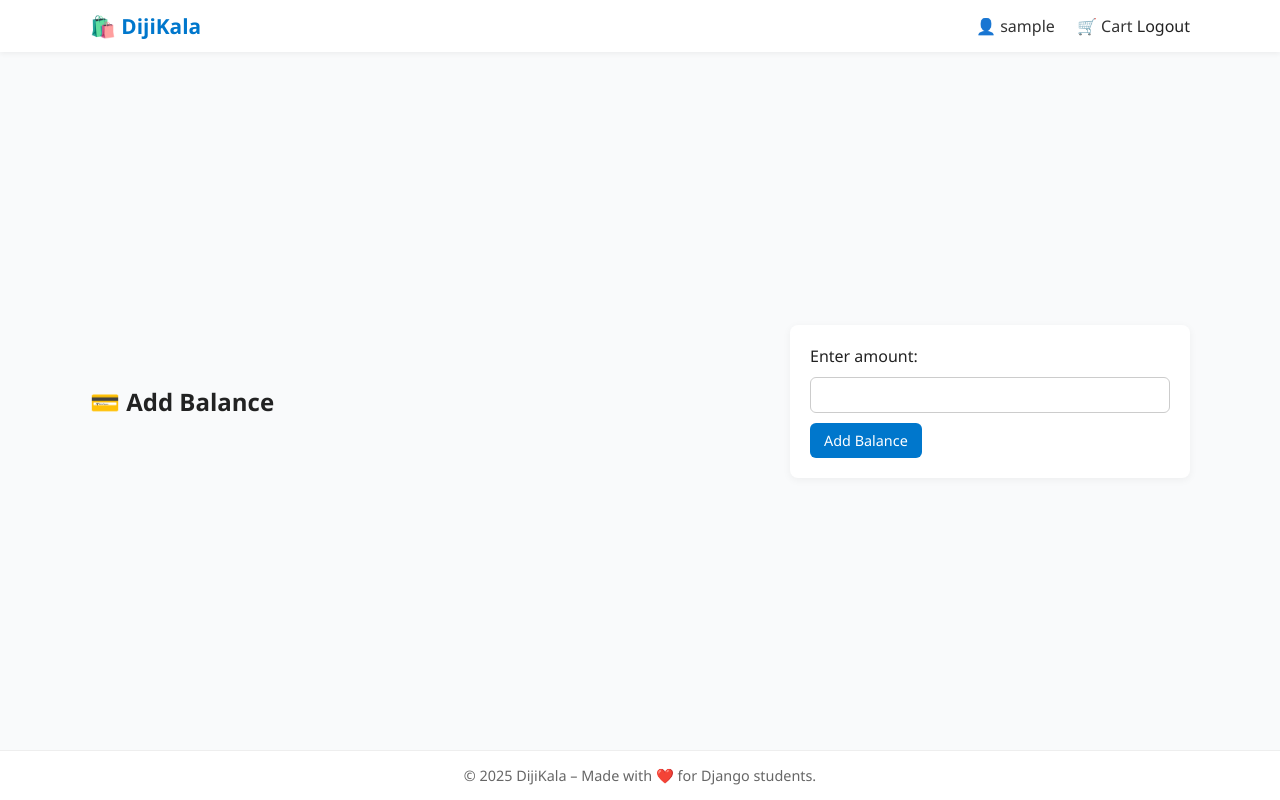
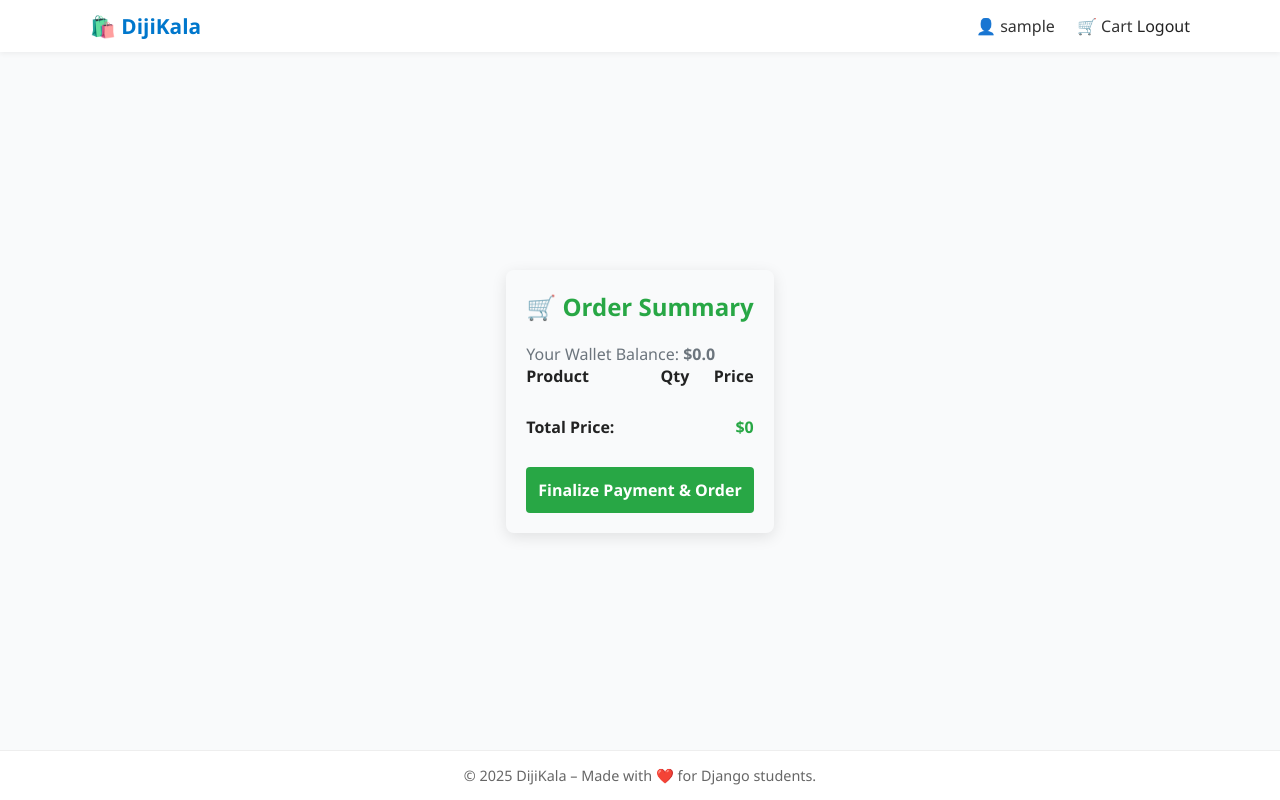
Before and after one commit to ZahraAghaeii/DijiKala, a Django app: page /payment/ in a window 1280 px wide. Run offline with Django 5.2, Linux system fonts and the light colour scheme; the visitor is signed in with stand-in values (Sample User, id 1); data comes from the database, SQL or seed files in the repository; data that the repository does not hold is empty.

Commit message:
feat: upgrade payment template to display order summary when balance is sufficient

```diff
--- a/DijiKala/urls.py
+++ b/DijiKala/urls.py
@@ -34,7 +34,8 @@ urlpatterns = [
     path('cart/', cart_view, name='cart'),
     path('cart/add/<int:product_id>/', add_to_cart_view, name='add_to_cart'),
     path('cart/remove/<int:item_id>/', remove_from_cart_view, name='remove_from_cart'),
-    path('payment/', payment_view, name='checkout'),  # نام آدرس را به checkout تغییر دادیم
+    path('payment/', payment_view, name='checkout'), # نام آدرس را به checkout تغییر دادیم
+    path('payment/process/', payment_view, name='payment'),
 
     # مسیرهای احراز هویت و ساخت فروشگاه برای هماهنگی با ناوبری base.html
     path('signup/', signup_view, name='signup'),
--- a/marketplace/views.py
+++ b/marketplace/views.py
@@ -3,6 +3,7 @@ from .models import Product, Store, CartItem, CustomerProfile
 from django.contrib.auth.decorators import login_required
 from django.contrib.auth.forms import UserCreationForm
 from django.contrib.auth import login
+from decimal import Decimal
 
 def home_view(request):
     # گرفتن همه محصولات و مرتب‌سازی بر اساس جدیدترین‌ها
@@ -82,8 +83,28 @@ def remove_from_cart_view(request, item_id):
 
 
 # ۷. صفحه پرداخت آزمایشی
+@login_required
 def payment_view(request):
-    return render(request, 'payment.html')
+    customer, _ = CustomerProfile.objects.get_or_create(user=request.user)
+    cart_items = CartItem.objects.filter(customer=customer)
+    total_price = sum(item.product.price * item.quantity for item in cart_items)
+
+    if request.method == 'POST' and 'amount' in request.POST:
+        # تبدیل ورودی به Decimal به جای float برای هماهنگی با دیتابیس
+        amount_str = request.POST.get('amount', '0')
+        if amount_str:
+            amount = Decimal(amount_str)
+            customer.balance += amount
+            customer.save()
+        return redirect('checkout')
+
+    context = {
+        'customer': customer,
+        'cart_items': cart_items,
+        'total_price': total_price,
+        'sufficient_balance': customer.balance >= total_price
+    }
+    return render(request, 'payment.html', context)
 
 # ویوهای موقت برای احراز هویت و ساخت فروشگاه
 def login_view(request):
--- a/templates/payment.html
+++ b/templates/payment.html
@@ -1,13 +1,56 @@
 {% extends 'base.html' %}
-{% block title %}Payment | DijiKala{% endblock %}
+{% block title %}Payment & Checkout | DijiKala{% endblock %}
 
 {% block content %}
-<h2>💳 Add Balance</h2>
+<div style="max-width: 600px; margin: 30px auto; padding: 20px; box-shadow: 0 4px 15px rgba(0,0,0,0.1); border-radius: 8px;">
 
-<form action="{% url 'payment' %}" method="post" class="payment-form">
-    {% csrf_token %}
-    <label for="amount">Enter amount:</label>
-    <input type="number" name="amount" id="amount" min="1" required>
-    <button type="submit" class="btn">Add Balance</button>
-</form>
+    {% if not sufficient_balance %}
+        <!-- حالت اول: موجودی کافی نیست و باید حساب را شارژ کند -->
+        <h2 style="color: #dc3545; margin-bottom: 20px;">💳 Insufficient Balance</h2>
+        <p style="color: #6c757d;">Your current balance is <strong>${{ customer.balance }}</strong>, but your cart total is <strong>${{ total_price }}</strong>.</p>
+        <p>Please charge your wallet to proceed with the payment:</p>
+
+        <form action="{% url 'payment' %}" method="post" class="payment-form" style="margin-top: 20px;">
+            {% csrf_token %}
+            <div style="margin-bottom: 15px;">
+                <label for="amount" style="display: block; margin-bottom: 5px; font-weight: bold;">Enter amount:</label>
+                <input type="number" name="amount" id="amount" min="1" required style="width: 100%; padding: 10px; border: 1px solid #ccc; border-radius: 4px;">
+            </div>
+            <button type="submit" class="btn" style="width: 100%; padding: 10px; background-color: #007bff; color: white; border: none; border-radius: 4px; cursor: pointer;">Add Balance</button>
+        </form>
+
+    {% else %}
+        <!-- حالت دوم: موجودی کافی است و فاکتور نهایی را نشان می‌دهد -->
+        <h2 style="color: #28a745; margin-bottom: 20px;">🛒 Order Summary</h2>
+        <p style="color: #6c757d;">Your Wallet Balance: <strong>${{ customer.balance }}</strong></p>
+
+        <table style="width: 100%; border-collapse: collapse; margin-bottom: 20px;">
+            <thead>
+                <tr style="border-bottom: 20px solid transparent;">
+                    <th style="text-align: left;">Product</th>
+                    <th style="text-align: center;">Qty</th>
+                    <th style="text-align: right;">Price</th>
+                </tr>
+            </thead>
+            <tbody>
+                {% for item in cart_items %}
+                <tr style="border-bottom: 1px solid #eee; height: 40px;">
+                    <td>{{ item.product.name }}</td>
+                    <td style="text-align: center;">{{ item.quantity }}</td>
+                    <td style="text-align: right;">${{ item.product.price }}</td>
+                </tr>
+                {% endfor %}
+                <tr style="font-weight: bold; height: 50px;">
+                    <td>Total Price:</td>
+                    <td></td>
+                    <td style="text-align: right; color: #28a745;">${{ total_price }}</td>
+                </tr>
+            </tbody>
+        </table>
+
+        <!-- دکمه نهایی کردن خرید (فعلاً به صفحه اصلی ریدایرکت می‌کند تا بعداً منطق خالی کردن سبد را بنویسیم) -->
+        <a href="{% url 'home' %}" class="btn" style="display: block; text-align: center; padding: 12px; background-color: #28a745; color: white; text-decoration: none; border-radius: 4px; font-size: 16px; font-weight: bold;">Finalize Payment & Order</a>
+    {% endif %}
+
+</div>
 {% endblock %}
```
